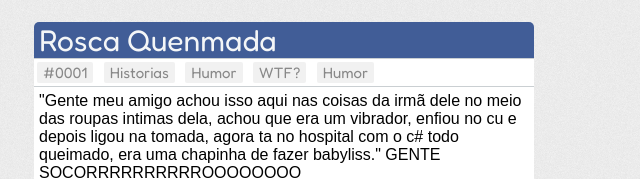
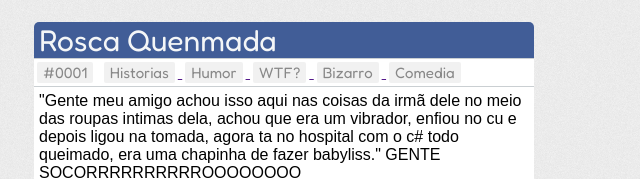
Before and after one commit to vmeshub/sou-louco, a plain HTML site: page index.html in a window 1280 px wide. Shown: the part 340-519 px from the top of the page, 356-996 px from the left. Drawn offline with Linux system fonts and the light colour scheme; a web font is replaced by a local one.

Commit message:
Update index.html

```diff
--- a/index.html
+++ b/index.html
@@ -54,10 +54,21 @@
     		</div>
     		<div class="container-teg">
     		<button class="button">#0001</button>
+		<a href="">
     		<button class="button">Historias</button>
+		</a>
+		<a href="">
     		<button class="button">Humor</button>
+		</a>
+		<a href="">
 		<button class="button">WTF?</button>
-		<button class="button">Humor</button>
+		</a>
+		<a href="">
+		<button class="button">Bizarro</button>
+		</a>
+		<a href="">
+		<button class="button">Comedia</button>
+		</a>
     		</div>
             <div class="container-posts">
                 <p>"Gente meu amigo achou isso aqui nas coisas da irmã dele no meio das roupas intimas dela, achou que era um vibrador, enfiou no cu e depois ligou na tomada, agora ta no hospital com o c# todo queimado, era uma chapinha de fazer babyliss."
```
